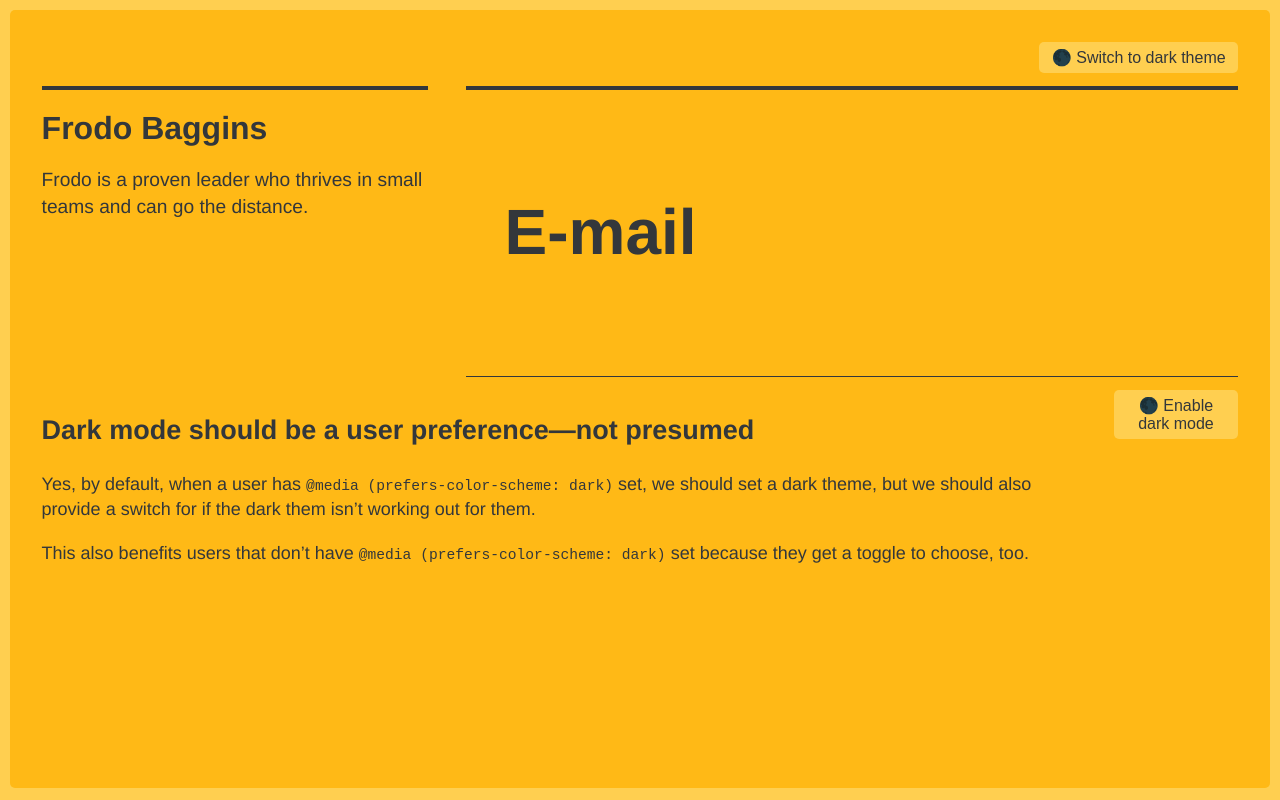
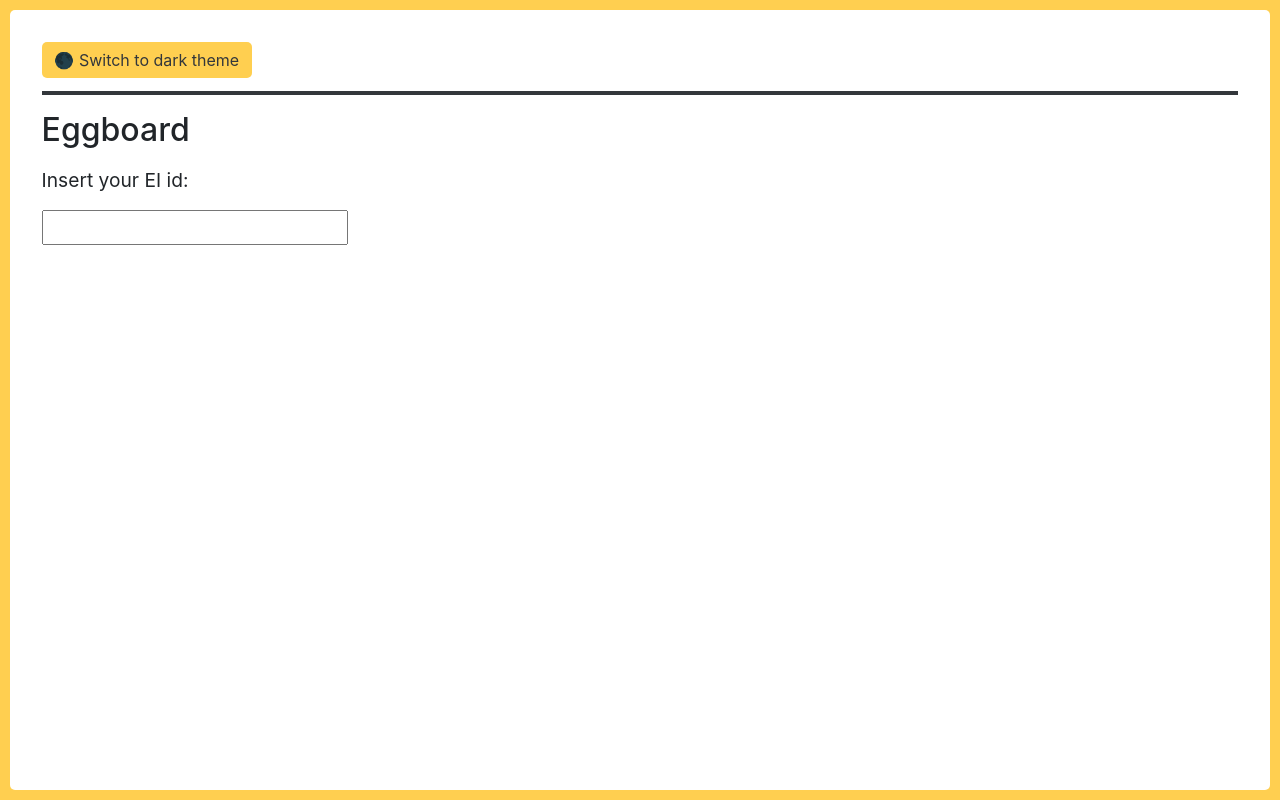
Before and after one commit to federico9292/eggboard, a plain HTML site: page index.html in a window 1280 px wide. Drawn offline with nearby package versions, Linux system fonts and the light colour scheme; a web font is replaced by a local one.

Commit message:
implemented bootstrap

```diff
--- a/index.html
+++ b/index.html
@@ -32,46 +32,20 @@
     </header>
     <main>
       <section class="about">
-        <h1>Frodo Baggins</h1>
-        <p>Frodo is a proven leader who thrives in small teams and can go the distance.</p>
+        <h1>Eggboard</h1>
+        <p>Insert your EI id:</p>
+        <input type="text" name="EggInc ID" id="EggInc ID">
       </section>
-      <nav class="links">
-        <!-- Update <a href=""> to point to your accounts -->
-        <!-- Update <span> to your usernames -->
-        <a href="mailto:frodo@bag.end">
-          <strong>E-mail</strong>
-          <span>frodo@bag.end</span>
-
-        </a>
+      <nav>
+        <table></table>
       </nav>
     </main>
 
-    <!-- Dark mode button functionality -->
+    <!-- scripts -->
     <script src="/js/dark-mode.js"></script>
-    <main>
-      <article>
-        <h1>Dark mode should be a user preference—not presumed</h1>
-        <p>
-          Yes, by default, when a user has
-          <code>@media (prefers-color-scheme: dark)</code> set, we should set a dark theme,
-          but we should also provide a switch for if the dark them isn’t working out for them.
-        </p>
-        <p>
-          This also benefits users that don’t have
-          <code>@media (prefers-color-scheme: dark)</code> set because they get a toggle to
-          choose, too.
-        </p>
-      </article>
-      <div class="user-toggle">
-        <div role="status" class="[ visually-hidden ][ js-mode-status ]"></div>
-        <button class="[ toggle-button ] [ js-mode-toggle ]">
-          <span class="[ toggle-button__text ] [ js-mode-toggle-text ]"
-            >Enable dark mode</span
-          >
-          <span class="toggle-button__icon" aria-hidden="true"></span>
-        </button>
-      </div>
-    </main>
-
+    <script src="https://code.jquery.com/jquery-3.3.1.slim.min.js" integrity="sha384-q8i/X+965DzO0rT7abK41JStQIAqVgRVzpbzo5smXKp4YfRvH+8abtTE1Pi6jizo" crossorigin="anonymous"></script>
+    <script src="https://cdn.jsdelivr.net/npm/popper.js@1.14.3/dist/umd/popper.min.js" integrity="sha384-ZMP7rVo3mIykV+2+9J3UJ46jBk0WLaUAdn689aCwoqbBJiSnjAK/l8WvCWPIPm49" crossorigin="anonymous"></script>
+    <link rel="stylesheet" href="https://cdn.jsdelivr.net/npm/bootstrap@4.1.3/dist/css/bootstrap.min.css" integrity="sha384-MCw98/SFnGE8fJT3GXwEOngsV7Zt27NXFoaoApmYm81iuXoPkFOJwJ8ERdknLPMO" crossorigin="anonymous">
+    <script src="https://cdn.jsdelivr.net/npm/bootstrap@4.1.3/dist/js/bootstrap.min.js" integrity="sha384-ChfqqxuZUCnJSK3+MXmPNIyE6ZbWh2IMqE241rYiqJxyMiZ6OW/JmZQ5stwEULTy" crossorigin="anonymous"></script>
   </body>
 </html>
```
